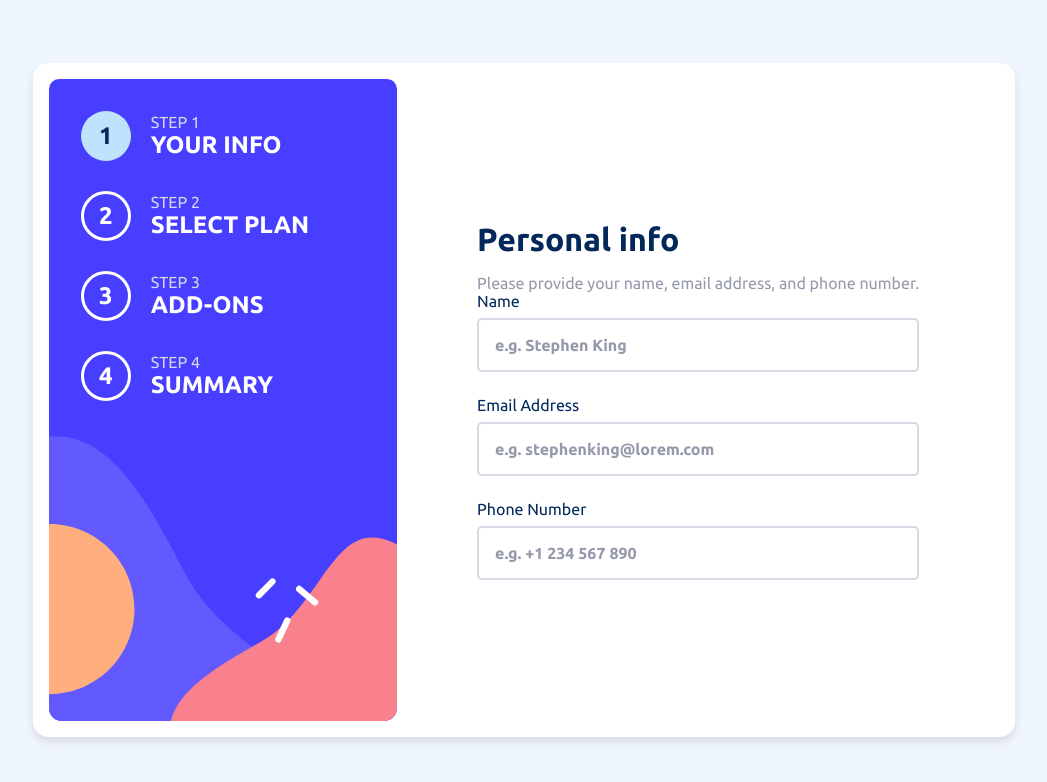
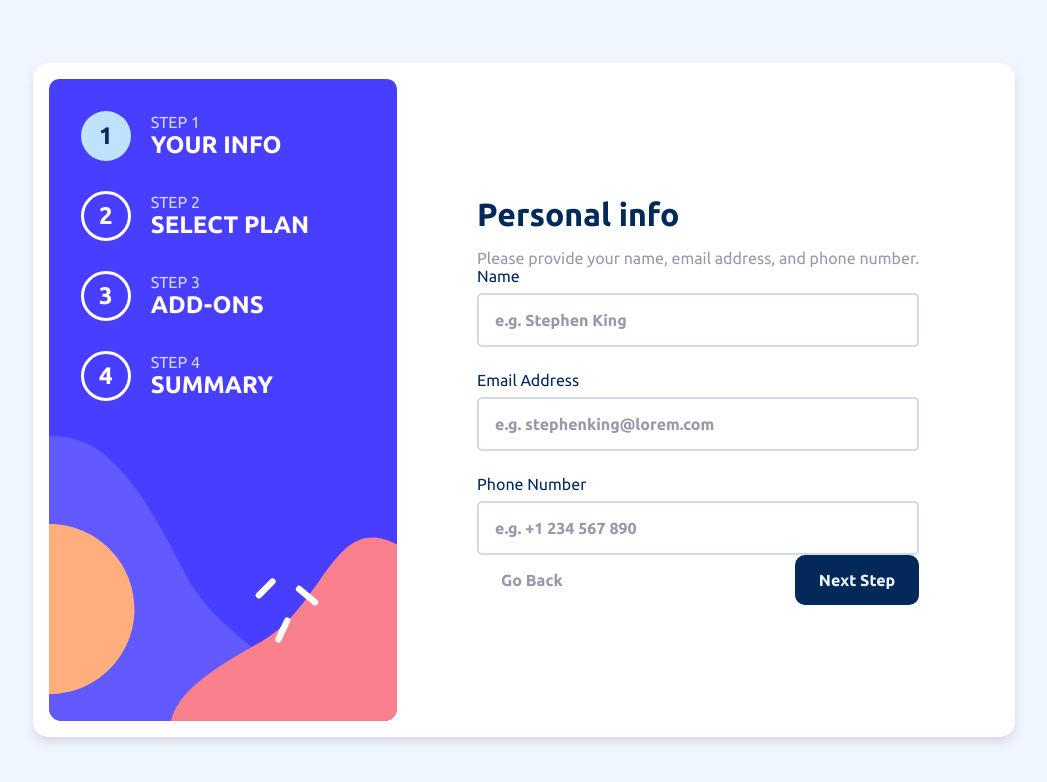
Before and after one commit to PedroMarcelino7/MultiStepForm, a React (Vite) app: page / in a window 1280 px wide. Shown: the top 782 px of the page, without its empty margins (116-1163 px from the left). Built offline with nearby package versions, Linux system fonts and the light colour scheme.

Commit message:
navigation buttons

```diff
--- a/src/App.jsx
+++ b/src/App.jsx
@@ -5,6 +5,7 @@
 import Aside from './components/Aside/Aside'
 import Header from './components/Header/Header'
 import Main from './components/Main/Main'
+import Buttons from './components/Buttons/Buttons'
 
 function App() {
   return (
@@ -16,6 +17,8 @@
           <Header title={'Personal info'} subtitle={'Please provide your name, email address, and phone number.'} />
 
           <Main />
+
+          <Buttons />
         </main>
       </div>
     </div>
--- a/src/components/Buttons/Buttons.jsx
+++ b/src/components/Buttons/Buttons.jsx
@@ -0,0 +1,10 @@
+import styles from './Buttons.module.scss'
+
+export default function Buttons() {
+    return(
+        <section className={styles.button_container}>
+            <button className={styles.go_back}>Go Back</button>
+            <button className={styles.next}>Next Step</button>
+        </section>
+    )
+}
--- a/src/components/Buttons/Buttons.module.scss
+++ b/src/components/Buttons/Buttons.module.scss
@@ -0,0 +1,26 @@
+.button_container {
+    width: 100%;
+    display: flex;
+    justify-content: space-between;
+    align-items: center;
+
+    button {
+        border: none;
+        padding-block: 1rem;
+        padding-inline: 1.5rem;
+        border-radius: 10px;
+        font-size: 1rem;
+        font-weight: bold;
+        cursor: pointer;
+    }
+
+    .go_back {
+        color: hsl(231, 11%, 63%);
+        background-color: transparent;
+    }
+
+    .next {
+        color: hsl(217, 100%, 97%);
+        background-color: hsl(213, 96%, 18%);
+    }
+}
```
